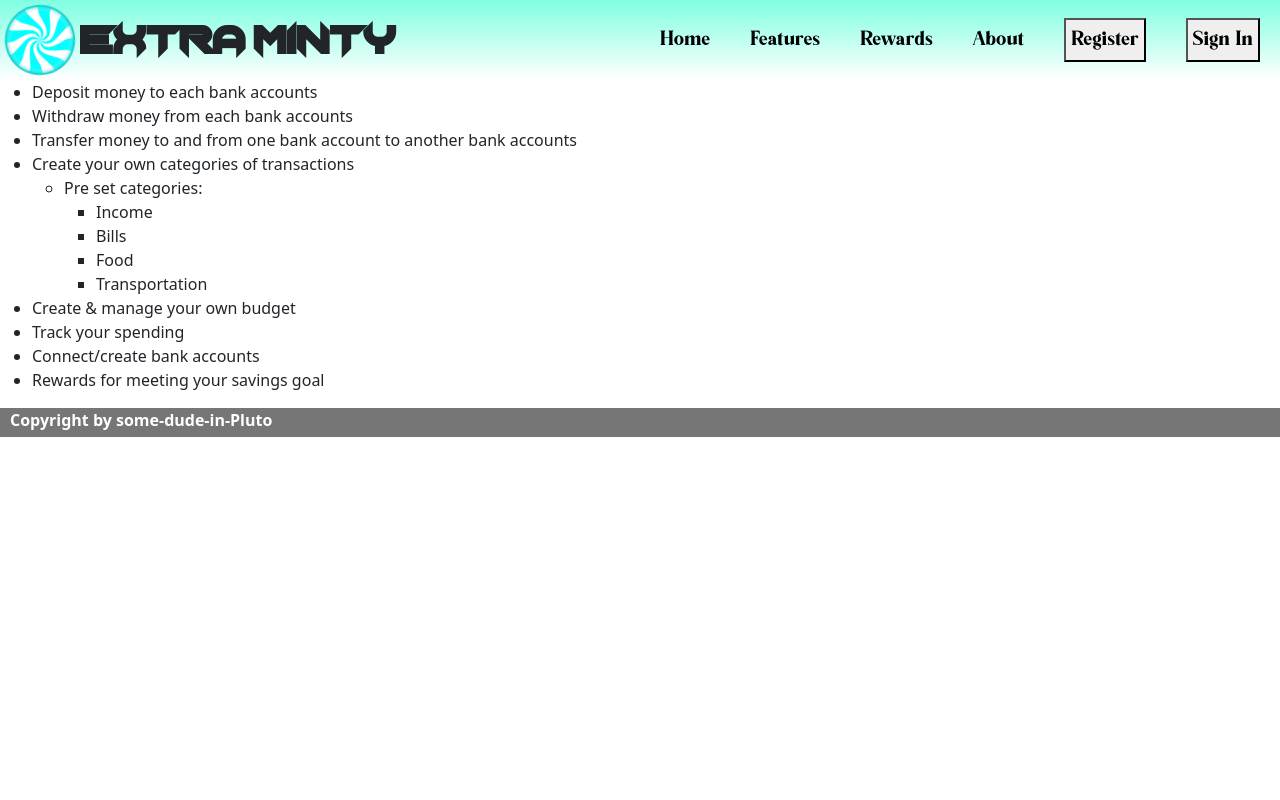
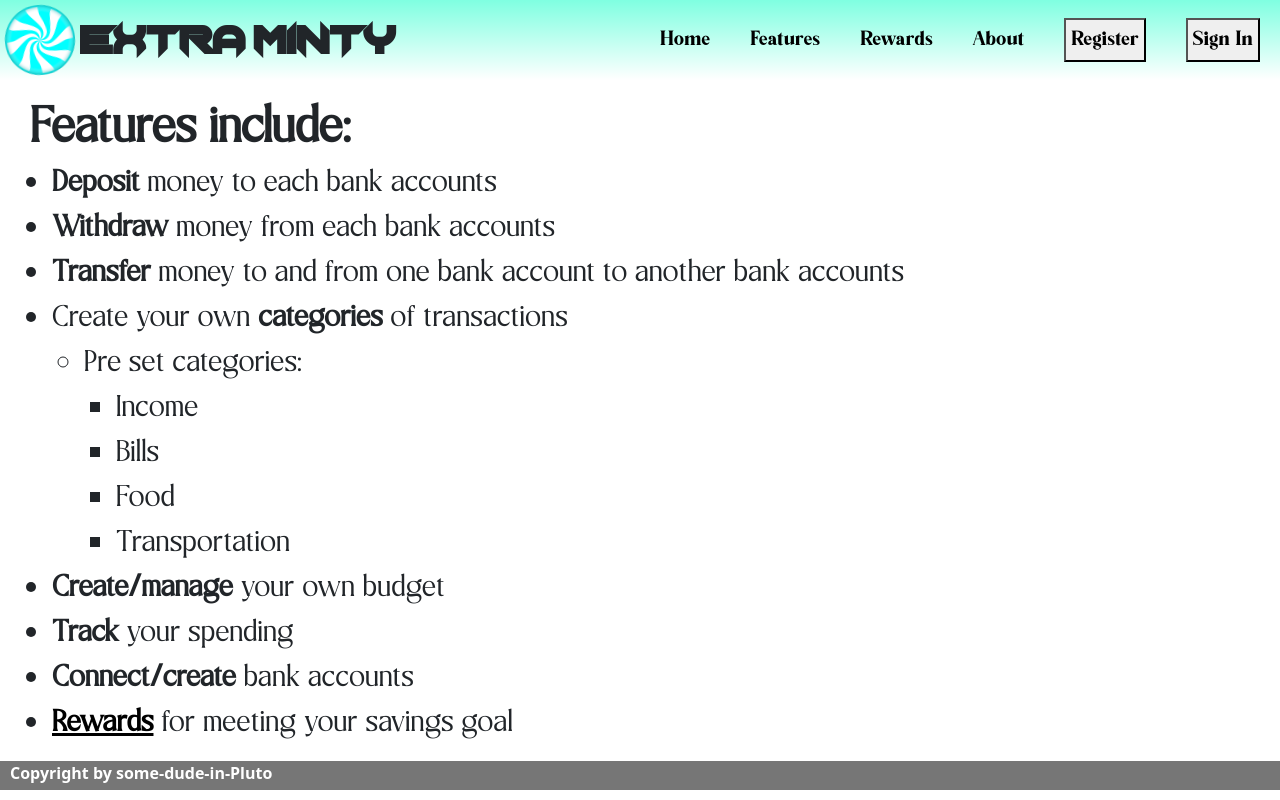
Before and after one commit to EFNT-Money-Management-App/Extra-Minty-App, a React (Create React App) app in the folder extra-minty-front-end/: page /features in a window 1280 px wide. Built offline with nearby package versions, Linux system fonts and the light colour scheme.

Commit message:
finished features, rewards, and about page

```diff
--- a/extra-minty-front-end/public/index.html
+++ b/extra-minty-front-end/public/index.html
@@ -24,7 +24,7 @@
       work correctly both with client-side routing and a non-root public URL.
       Learn how to configure a non-root public URL by running `npm run build`.
     -->
-    <title>React App</title>
+    <title>Extra Minty</title>
   </head>
   <body>
     <noscript>You need to enable JavaScript to run this app.</noscript>
--- a/extra-minty-front-end/src/component/about/About.css
+++ b/extra-minty-front-end/src/component/about/About.css
@@ -0,0 +1,11 @@
+.about-name {
+    font-size: 35px;
+    font-weight: bold;
+}
+
+.about-padding {
+    margin-left: 20px;
+    margin-top: 10px;
+    font-size: 30px;
+    font-family: 'Ramus light';
+}
--- a/extra-minty-front-end/src/component/about/About.tsx
+++ b/extra-minty-front-end/src/component/about/About.tsx
@@ -1,11 +1,12 @@
 import * as React from 'react';
+import './About.css'
 
 const About = () => {
     return(
-        <div>
+        <div className="about-padding">
             <ul>
                 <li>
-                    Eryk Liszewski
+                    <span className="about-name">Eryk Liszewski</span>
                     <ul>
                         <li>
                             <a href="https://github.com/eliszewski">Go to github profile</a>
@@ -18,7 +19,7 @@ const About = () => {
             </ul>
             <ul>
                 <li>
-                    Freddy Mintarja
+                    <span className="about-name">Freddy Mintarja</span>
                     <ul>
                         <li>
                             <a href="https://github.com/fmintar1">Go to github profile</a>
@@ -31,7 +32,7 @@ const About = () => {
             </ul>
             <ul>
                 <li>
-                    Nina Chen
+                    <span className="about-name">Nina Chen</span>
                     <ul>
                         <li>
                             <a href="https://github.com/ninachen22">Go to github profile</a>
@@ -44,7 +45,7 @@ const About = () => {
             </ul>
             <ul>
                 <li>
-                    Troyanna Butler
+                    <span className="about-name">Troyanna Butler</span>
                     <ul>
                         <li>
                             <a href="https://github.com/Troy2797B">Go to github profile</a>
--- a/extra-minty-front-end/src/component/features/Features.css
+++ b/extra-minty-front-end/src/component/features/Features.css
@@ -1,3 +1,14 @@
 .features-text {
-    color: red;
+    margin-top: -5px;
+    font-family: 'Ramus Light';
+    font-size: 30px;
+    padding-left: 20px;
 }
+
+.features-title {
+    margin-top: 10px;
+    font-family: 'Ramus Light';
+    font-size: 50px;
+    padding-left: 30px;
+    font-weight: bold;
+}
--- a/extra-minty-front-end/src/component/features/Features.tsx
+++ b/extra-minty-front-end/src/component/features/Features.tsx
@@ -1,13 +1,16 @@
 import * as React from 'react';
+import './Features.css'
 
 const Features = () => {
     return(
-        <div>
-            <ul className="features-text">
-                <li>Deposit money to each bank accounts</li>
-                <li>Withdraw money from each bank accounts</li>
-                <li>Transfer money to and from one bank account to another bank accounts</li>
-                <li>Create your own categories of transactions</li>
+        <>
+        <div className="features-title">Features include:</div>
+            <div className="features-text">
+            <ul>
+                <li><strong>Deposit</strong> money to each bank accounts</li>
+                <li><strong>Withdraw</strong> money from each bank accounts</li>
+                <li><strong>Transfer</strong> money to and from one bank account to another bank accounts</li>
+                <li>Create your own <strong>categories</strong> of transactions</li>
                 <ul>
                     <li>Pre set categories:</li>
                     <ul>
@@ -17,12 +20,13 @@ const Features = () => {
                         <li>Transportation</li>
                     </ul>
                 </ul>
-                <li>Create & manage your own budget</li>
-                <li>Track your spending</li>
-                <li>Connect/create bank accounts</li>
-                <li>Rewards for meeting your savings goal</li>
+                <li><strong>Create/manage</strong> your own budget</li>
+                <li><strong>Track</strong> your spending</li>
+                <li><strong>Connect/create</strong> bank accounts</li>
+                <li><a href="/rewards" className="custom-link">Rewards</a> for meeting your savings goal</li>
             </ul>
         </div>
+        </>
     )
 }
 
--- a/extra-minty-front-end/src/component/rewards/Rewards.css
+++ b/extra-minty-front-end/src/component/rewards/Rewards.css
@@ -1,3 +1,10 @@
 .rewards-text {
-    font-size: large;
+    font-family: "Sparky Stones";
+    text-align: center;
+    margin-top: 10px;
+    font-size: 30px;
 }
+
+.peppermint-points {
+    color:green
+}
--- a/extra-minty-front-end/src/component/rewards/Rewards.tsx
+++ b/extra-minty-front-end/src/component/rewards/Rewards.tsx
@@ -1,13 +1,12 @@
 import * as React from 'react';
+import './Rewards.css'
 
 const Rewards = () => {
     return(
-        <div>
-            <section>
-                <section>Get rewards for contributing towards your savings goal!</section>
-                <section>For each $1.00 contributed, 1 point is awarded towards your PepperMint points.</section>
-                <section>Points can be redeeemed once balance reaches 500 points which is equivalent to $5.00 redemption.</section>
-            </section>
+        <div className="rewards-text">
+            <section>Get rewards for contributing towards your savings goal!</section>
+            <section>For each <span className="peppermint-points">$1.00</span> contributed, <span className="peppermint-points">1</span> point is awarded towards your <span className="peppermint-points">PepperMint points.</span></section>
+            <section>Points can be redeeemed once balance reaches <span className="peppermint-points">500</span> points which is equivalent to <span className="peppermint-points">$5.00</span> redemption.</section>
         </div>
     )
 }
```
Also changed, not shown: 2 other files (tests, documents, lock files or other folders).
